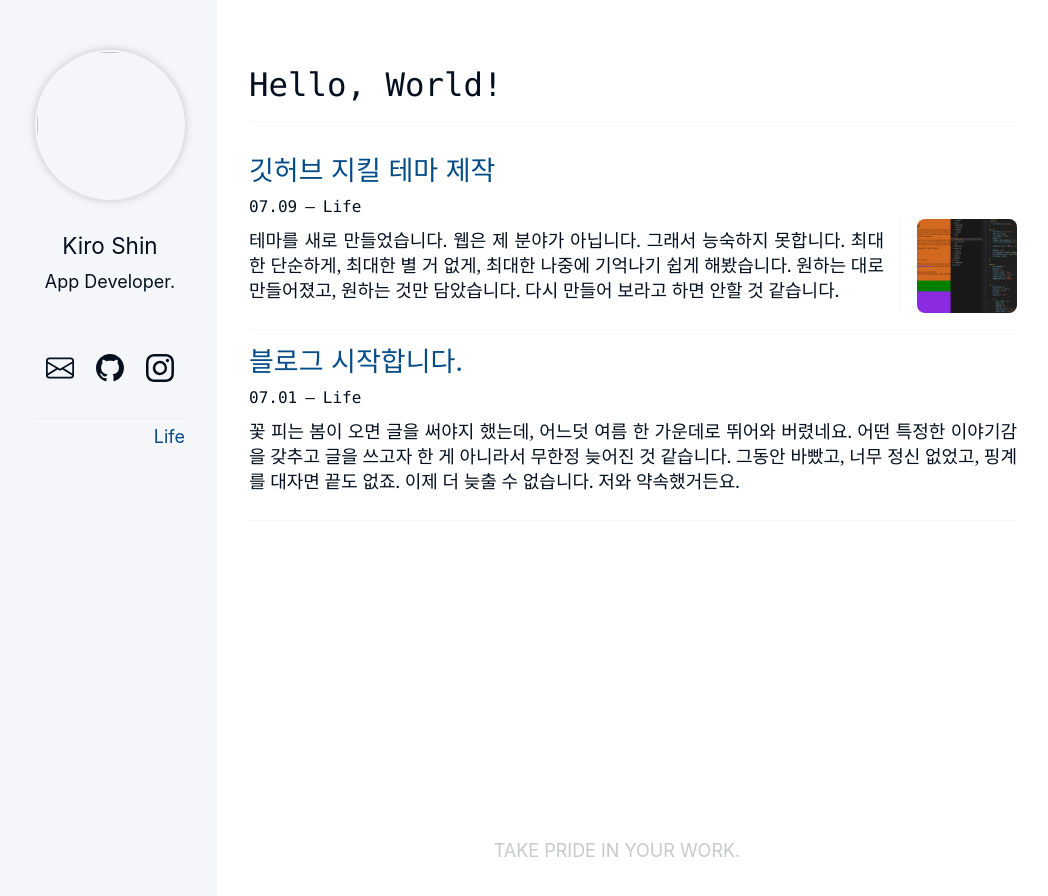
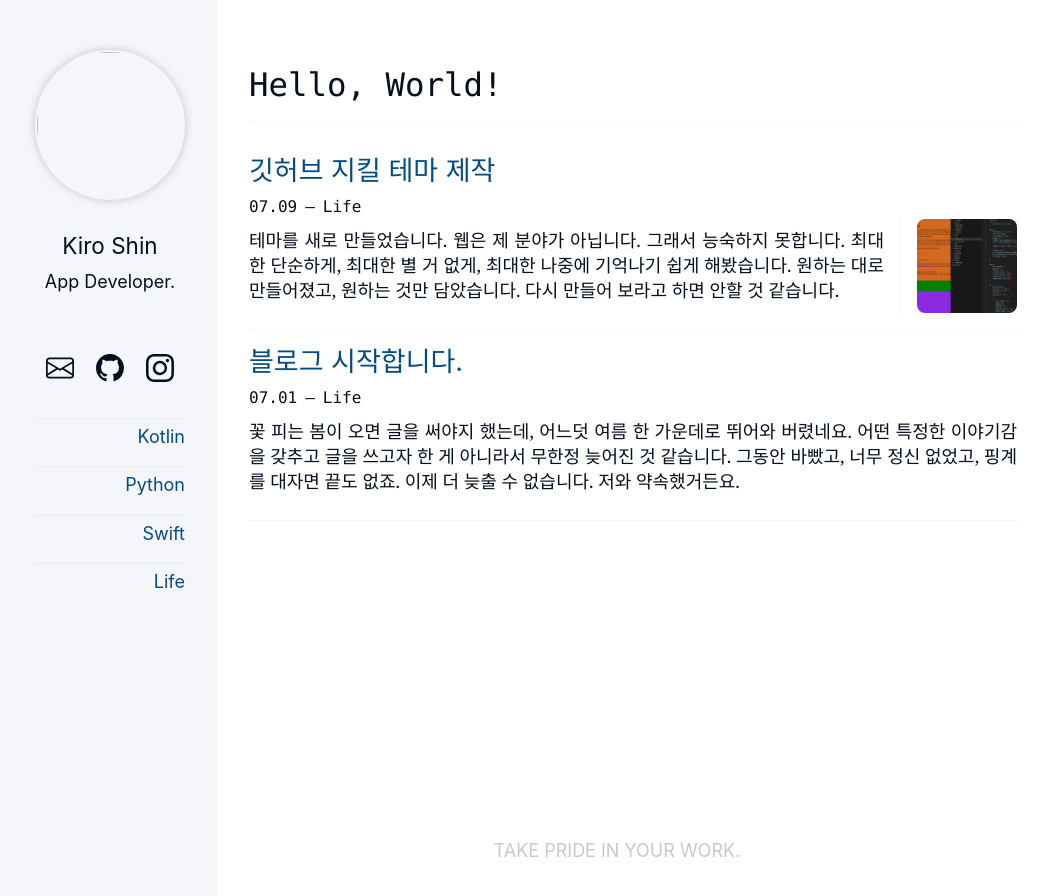
Before and after one commit to kiroshin/kiroshin.github.io, a Jekyll site: the page built from index.html, in a window 1280 px wide. Shown: the top 896 px of the page, without its empty margins (103-1151 px from the left). Built offline with Jekyll 4.4.1, drawn with Linux system fonts in a browser that asks for light colours.

Commit message:
Update sidebar.html

```diff
--- a/_includes/sidebar.html
+++ b/_includes/sidebar.html
@@ -16,11 +16,11 @@
   <ul class="category">
     <!-- <li><a class="category-item" href="/c">C</a></li> -->
     <!-- <li><a class="category-item" href="/java">Java</a></li> -->
-    <!-- <li><a class="category-item" href="/kotlin">Kotlin</a></li> -->
+    <li><a class="category-item" href="/kotlin">Kotlin</a></li>
     <!-- <li><a class="category-item" href="/objc">ObjC</a></li> -->
-    <!-- <li><a class="category-item" href="/python">Python</a></li> -->
+    <li><a class="category-item" href="/python">Python</a></li>
     <!-- <li><a class="category-item" href="/rust">Rust</a></li> -->
-    <!-- <li><a class="category-item" href="/swift">Swift</a></li> -->
+    <li><a class="category-item" href="/swift">Swift</a></li>
     <li><a class="category-item" href="/life">Life</a></li>
   </ul>
 </div>
```
